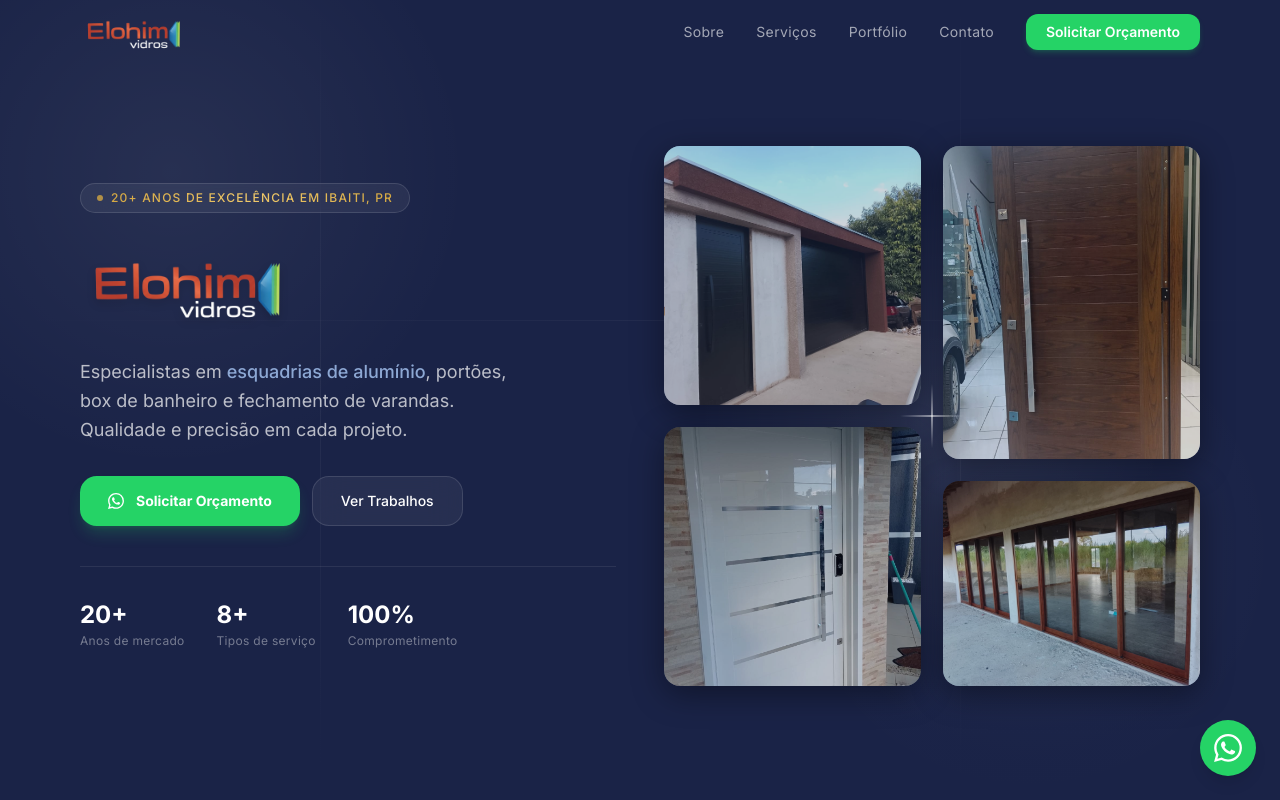
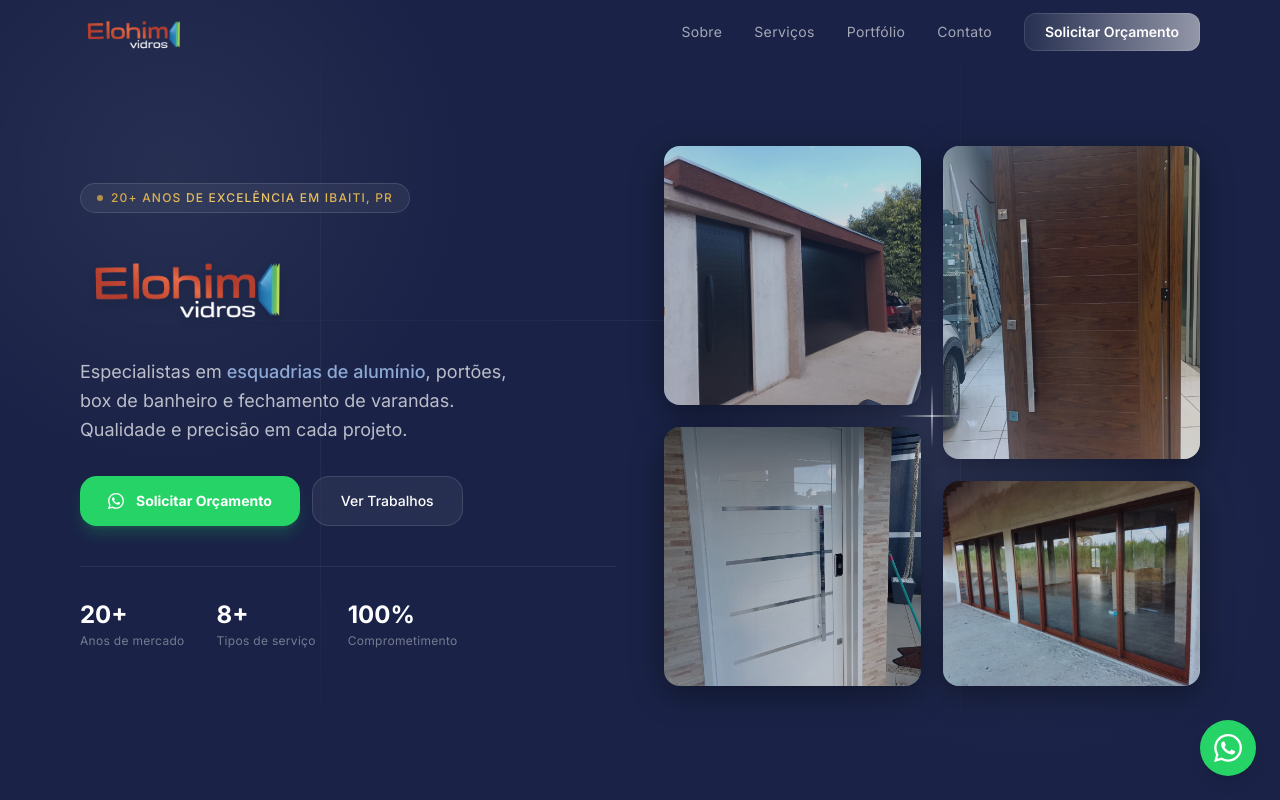
Before and after one commit to roverigor/vidros-elohim, a Next.js app: page / in a window 1280 px wide. Shown: the top 800 px of the page. Built offline with nearby package versions, Linux system fonts and the light colour scheme.

Commit message:
fix(navbar): restore glass white shimmer effect on desktop Solicitar Orçamento button

```diff
--- a/components/Navbar.tsx
+++ b/components/Navbar.tsx
@@ -57,7 +57,7 @@ export default function Navbar() {
             href={WHATSAPP_URL}
             target="_blank"
             rel="noopener noreferrer"
-            className="bg-[#25D366] hover:bg-[#20c05a] text-white text-sm font-semibold px-5 py-2 rounded-lg transition-all shadow-md shadow-[#25D366]/20"
+            className="glass shimmer-border text-white text-sm font-semibold px-5 py-2 rounded-lg hover:bg-white/10 transition-all border border-white/25"
           >
             Solicitar Orçamento
           </a>
```
